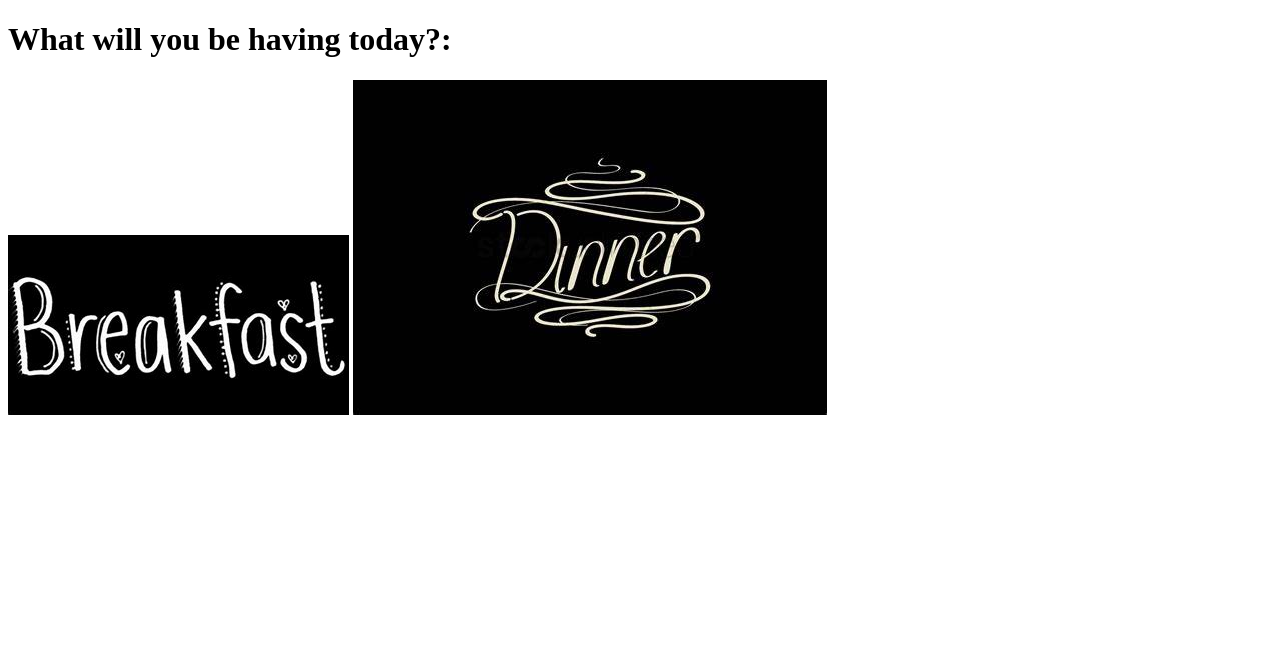
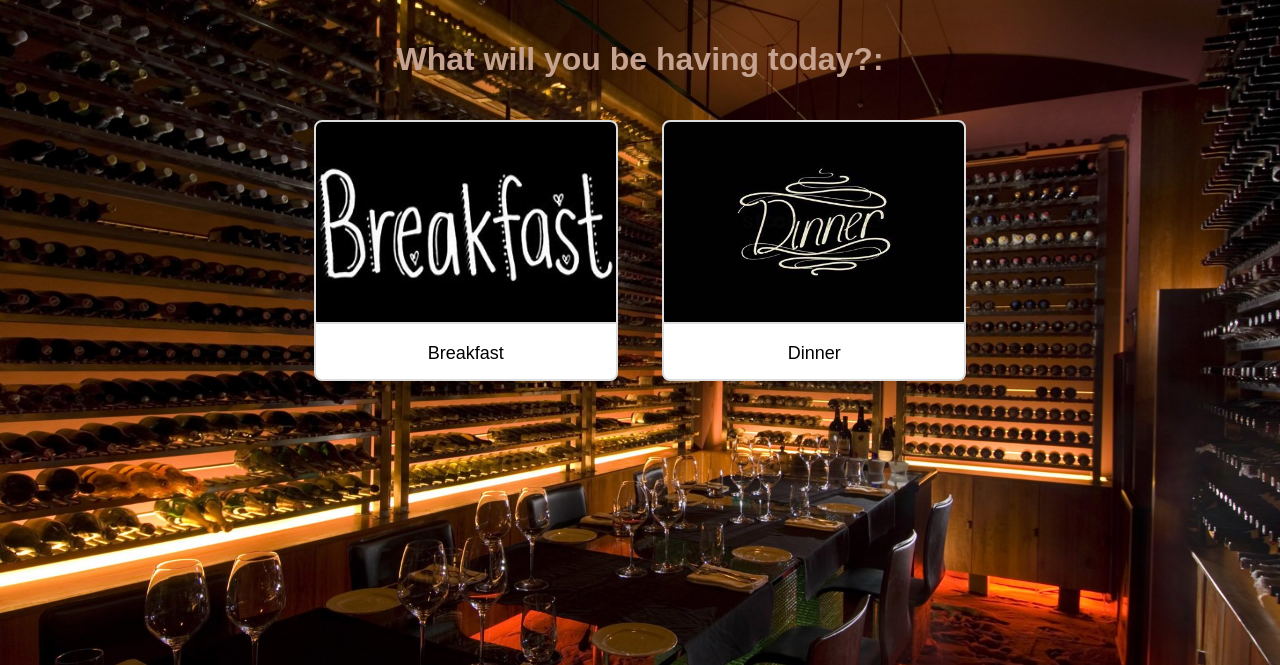
Before and after one commit to chrisShort32/WebApp, a Flask app: page / in a window 1280 px wide. Shown: the top 665 px of the page. Run offline with Flask 3, Linux system fonts and the light colour scheme.

```diff
--- a/templates/index.html
+++ b/templates/index.html
@@ -3,12 +3,64 @@
 <head>
     <meta charset="UTF-8">
     <meta name="viewport" content="width=device-width, initial-scale=1.0">
-    <title>Welcome to Group 2 Resaurant!</title>
+    <title>Welcome to Group 2 Restaurant!</title>
+    <style>
+      body {
+            font-family: Arial, sans-serif;
+            background-image: url('static/background4.jpg'); /* Update with the actual path */
+            background-size: cover; /* Cover ensures the background covers the entire area */
+            background-repeat: no-repeat; /* The background will not repeat */
+            background-attachment: fixed; /* The background will not scroll with the page */
+            background-position: center center;
+            image-rendering: optimizeQuality;
+            text-align: center;
+            padding: 20px;
+            margin: 0;
+        }
+
+
+        h1 {
+            color: #333;
+        }
+
+        .menu-item {
+            margin: 20px;
+            border: 2px solid #ddd;
+            display: inline-block;
+            text-decoration: none;
+            color: black;
+            background-color: white;
+            border-radius: 8px;
+            overflow: hidden;
+            transition: transform 0.3s ease, box-shadow 0.3s ease;
+        }
+
+        .menu-item:hover {
+            transform: scale(1.05);
+            box-shadow: 0 4px 8px rgba(0, 0, 0, 0.2);
+        }
+
+        .menu-item img {
+            width: 300px;
+            height: 200px;
+            border-bottom: 2px solid #ddd;
+        }
+
+        .menu-item-text {
+            padding: 15px;
+            font-size: 18px;
+        }
+    </style>
 </head>
 <body>
-    <h1>What will you be having today?:</h1>
-    <a href="/breakfast/breakfast_choice"><img src="{{url_for('static', filename= 'breakfast.jpg' )}}" alt="Breakfast"></a>
-    <a href="/dinner/dinner_choice"><img src="{{url_for('static', filename='dinner.jpg')}}" alt="Dinner"></a>
-
+    <h1 style="color: rgb(198, 163, 144);">  What will you be having today?:</h1>
+    <a class="menu-item" href="/breakfast/item1">
+        <img src="{{url_for('static', filename= 'breakfast.jpg' )}}" alt="Breakfast">
+        <div class="menu-item-text">Breakfast</div>
+    </a>
+    <a class="menu-item" href="/dinner/item2">
+        <img src="{{url_for('static', filename='dinner.jpg')}}" alt="Dinner">
+        <div class="menu-item-text">Dinner</div>
+    </a>
 </body>
 </html>
```
Also changed, not shown: templates/dinner.html (+46 -2 lines), templates/dinner_choice1.html (+27 -2 lines), templates/dinner_choice2.html (+24 -1 lines), static/background4.jpg (added), static/dinner2.jpg (added), static/hotDog.jpg, static/pizza.jpg.
